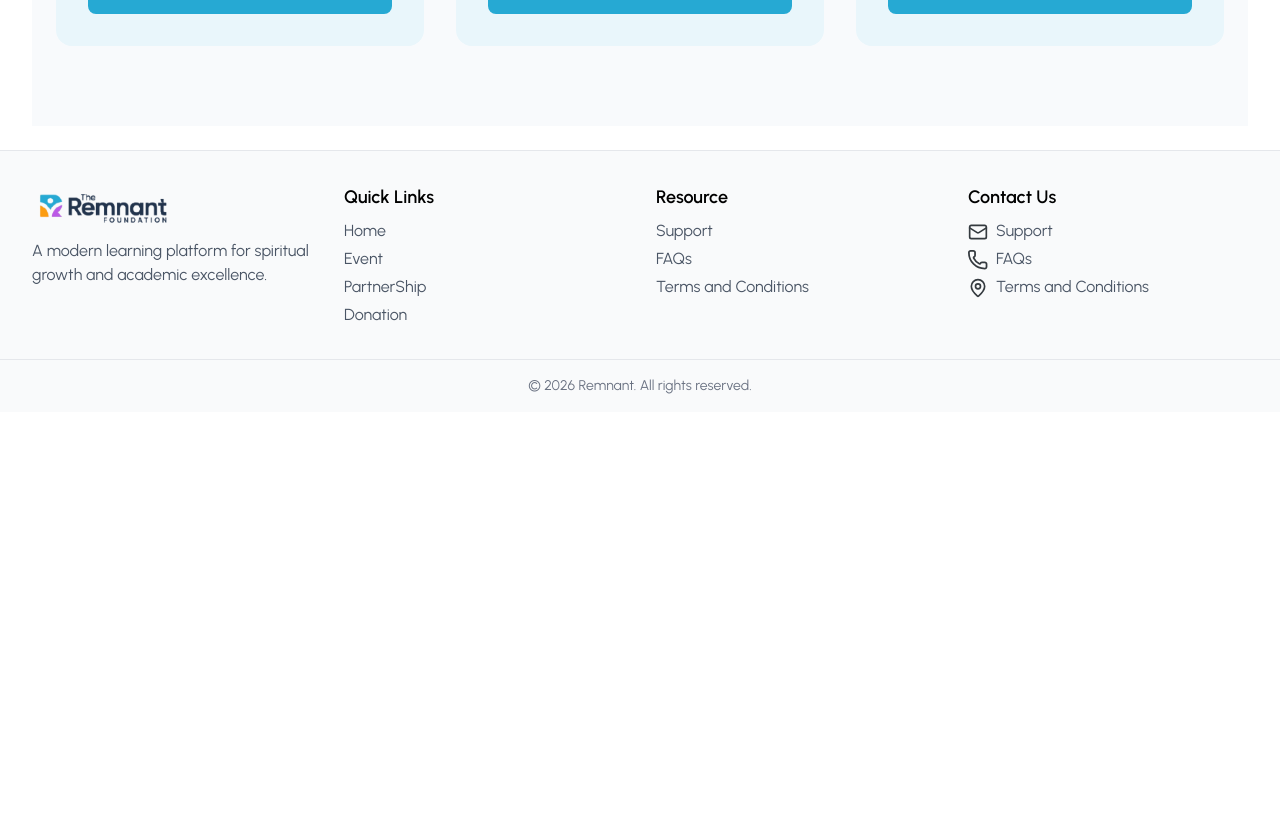
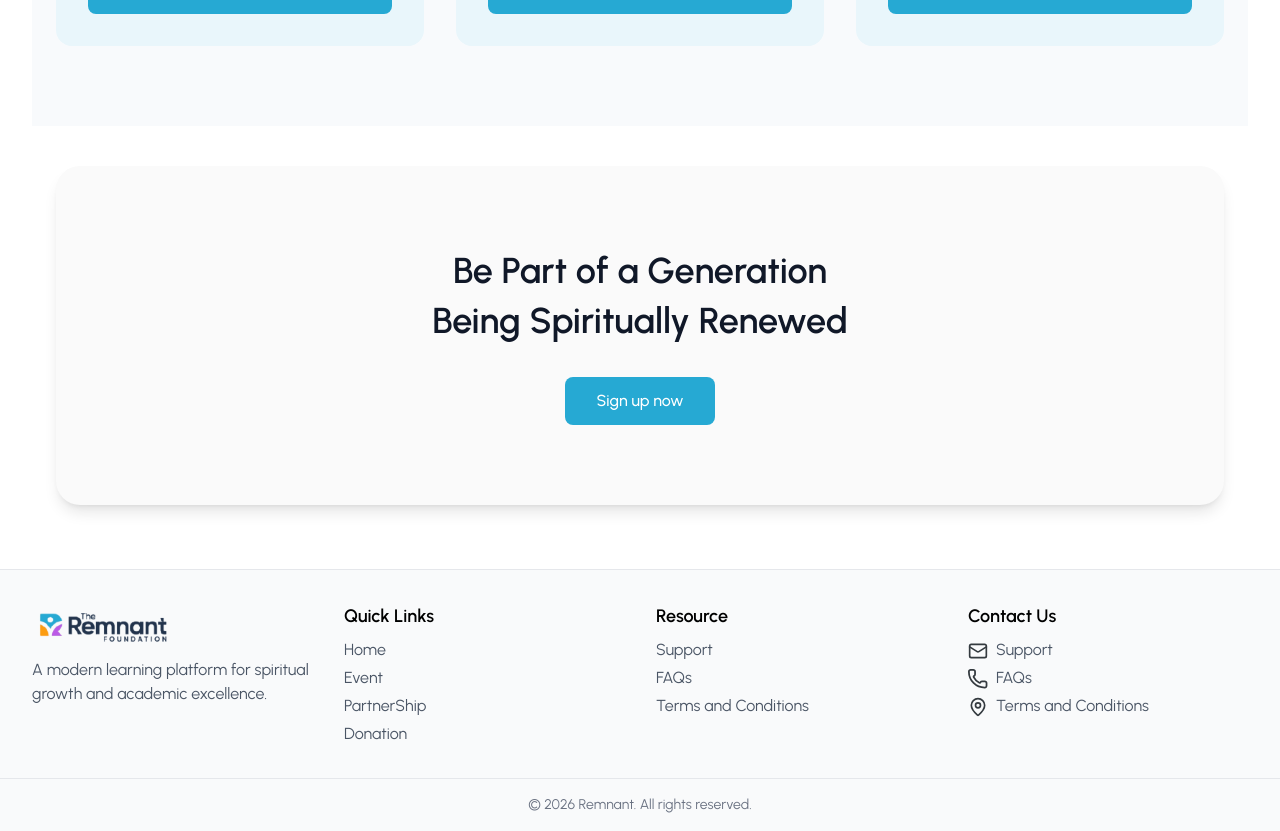
Before and after one commit to naimsheikh8020/Bible-Lms-Remnant-, a React (Vite) app: page /reform in a window 1280 px wide. Shown: the part 4728-5559 px from the top of the page. Before the commit the page ends 5140 px from the top, so only its background shows below. Built offline with nearby package versions, Linux system fonts and the light colour scheme.

Commit message:
add FinalCTASection component for enhanced user engagement

```diff
--- a/src/Page/HomePage/Reform.tsx
+++ b/src/Page/HomePage/Reform.tsx
@@ -1,3 +1,4 @@
+import FinalCTASection from "./ReformSection/FinalCTASection"
 import InnovationSection from "./ReformSection/InnovationSection"
 import JoinReformMovement from "./ReformSection/JoinReformMovement"
 import OurApproachSection from "./ReformSection/OurApproachSection"
@@ -17,6 +18,7 @@ const Reform = () => {
       <InnovationSection/>
       <ReformReview/>
       <JoinReformMovement/>
+      <FinalCTASection/>
     </div>
   )
 }
--- /dev/null
+++ b/src/Page/HomePage/ReformSection/FinalCTASection.tsx
@@ -0,0 +1,32 @@
+import { useNavigate } from "react-router";
+
+const FinalCTASection = () => {
+  const navigate = useNavigate();
+
+  return (
+    <section className="py-10 ">
+      <div className="w-full  mx-auto px-6">
+
+        <div className="bg-[#fafafa] rounded-3xl py-16 md:py-20 px-6 md:px-12 text-center shadow-lg">
+
+          {/* Heading */}
+          <h2 className="text-2xl md:text-4xl font-semibold text-gray-900 leading-snug">
+            Be Part of a Generation <br className="hidden md:block" />
+            Being Spiritually Renewed
+          </h2>
+
+          {/* Button */}
+          <button
+            onClick={() => navigate("/login")}
+            className="mt-8 h-12 px-8 bg-[#26A9D3] hover:bg-[#1f5f78] cursor-pointer text-white text-sm md:text-base font-medium rounded-lg transition-all duration-300 hover:shadow-md"
+          >
+            Sign up now
+          </button>
+
+        </div>
+      </div>
+    </section>
+  );
+};
+
+export default FinalCTASection;
```
